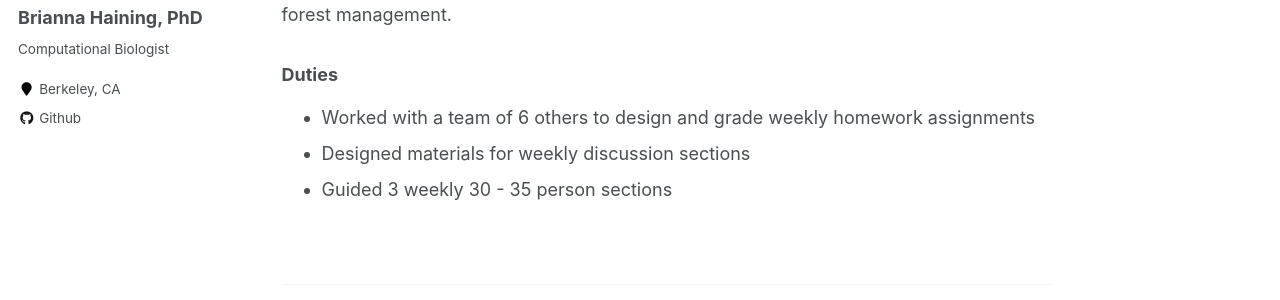
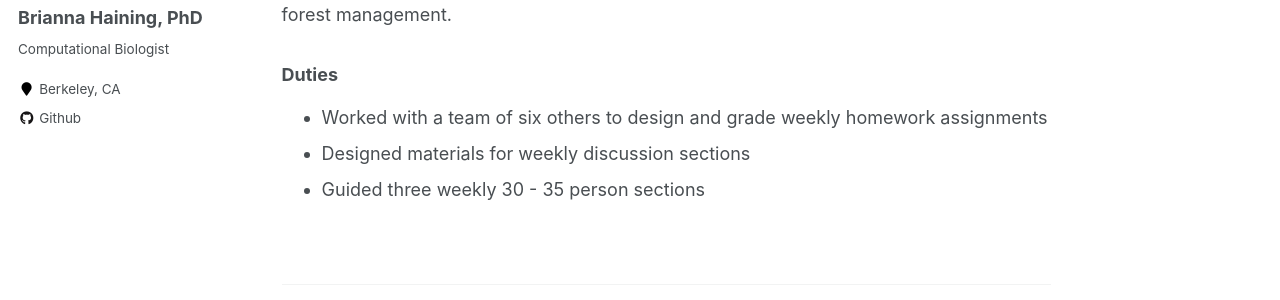
Before and after one commit to haining-b/haining-b.github.io, a Jekyll site: the page built from _teaching/2019-Fall-Teaching.md, in a window 1280 px wide and 1054 px high. Shown: the part 361-661 px from the top of the window. Built offline with Jekyll 4.4.1, drawn with Linux system fonts in a browser that asks for light colours.

Commit message:
Update 2019-Fall-Teaching.md

```diff
--- a/_teaching/2019-Fall-Teaching.md
+++ b/_teaching/2019-Fall-Teaching.md
@@ -5,12 +5,13 @@ type: "Large Undergraduate Class"
 permalink: /teaching/2019-Fall-teaching
 venue: "University of California Berkeley, Department of Environmental Science, Policy, and Management"
 date: 2019-08-20 - 2019-12-20
+
 ---
 
 ### Summary
 Survey course spanning subjects as diverse as soil science, atmospheric science, and forest management.
 
 ### Duties
-   * Worked with a team of 6 others to design and grade weekly homework assignments
+   * Worked with a team of six others to design and grade weekly homework assignments
    * Designed materials for weekly discussion sections
-   * Guided 3 weekly 30 - 35 person sections
+   * Guided three weekly 30 - 35 person sections
```
